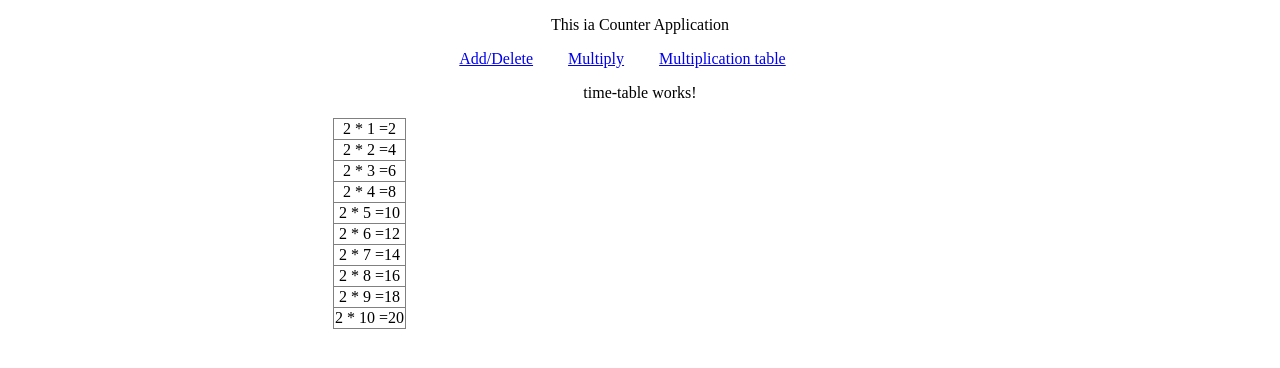
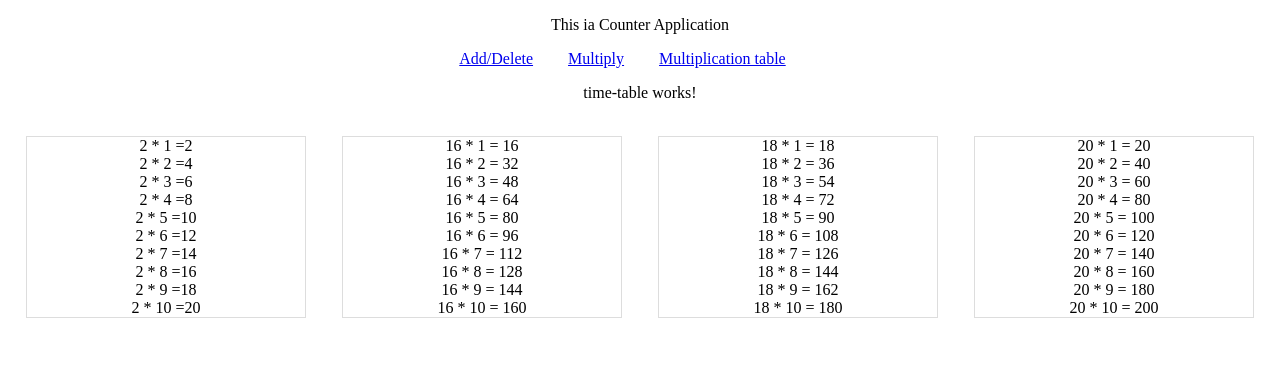
Before and after one commit to HarikaGonela/CounterApp, an Angular app: page /timetable in a window 1280 px wide. Shown: the top 368 px of the page. Built offline with nearby package versions, Linux system fonts and the light colour scheme.

Commit message:
Task 4 1.Multiplication table of last 3 digits from the first multiplication table 2. service instance set as public instead of get & set methods

```diff
--- a/src/app/add-delete/add-delete.component.ts
+++ b/src/app/add-delete/add-delete.component.ts
@@ -10,8 +10,6 @@ export class AddDeleteComponent implements OnInit {
 
   constructor(public operationService: OperationService) { }
 
-  out = 0;
-
   ngOnInit() {
 
   }
--- a/src/app/shared/operation.service.ts
+++ b/src/app/shared/operation.service.ts
@@ -7,13 +7,5 @@ export class OperationService {
 
   constructor() { }
 
-  private counter = 2;
-
-  get counterValue(){
-    return this.counter;
-  }
-
-  set counterValue(value:number){
-    this.counter = value;
-  }
+  public counterValue = 2;
 }
--- a/src/app/time-table/time-table.component.css
+++ b/src/app/time-table/time-table.component.css
@@ -1,9 +1,9 @@
-timetable{
-   margin-left: 350px;
+.timetable{
+    display: flex;
 }
-table, td {
-    border: 1px solid grey;
-    border-collapse: collapse;
-    margin-left: 325px;
 
+.table, .lastTables{
+    border: 1px solid #ddd;
+    flex: 1;
+    margin: 18px;
 }
--- a/src/app/time-table/time-table.component.html
+++ b/src/app/time-table/time-table.component.html
@@ -1,13 +1,15 @@
 <p>time-table works!</p>
-<!-- <div class="timetable">
-    <input type="number" id="multiplier" name="multiplier">
-    <button type="button" (click)="multiplication()">table</button>
-</div> -->
+<div class="timetable">
+    <div class="table">
+        <div *ngFor='let i of number'>
+            <div>{{result}} * {{i}} ={{result *i}}</div>
+        </div>
 
-<div class="timetable">
-    <table>
-        <tr *ngFor='let i of number'>
-            <td>{{operationService.counterValue}} * {{i}} ={{operationService.counterValue *i}}</td>
-        </tr>
-    </table>
+    </div>
+
+    <div class="lastTables" *ngFor='let result of [result *8 , result*9,result*10]'>
+        <div *ngFor="let i of number">
+            <div>{{result}} * {{i}} = {{result * i}}</div>
+        </div>
+    </div>
 </div>
--- a/src/app/time-table/time-table.component.ts
+++ b/src/app/time-table/time-table.component.ts
@@ -7,17 +7,12 @@ import { OperationService } from '../shared/operation.service';
   styleUrls: ['./time-table.component.css']
 })
 export class TimeTableComponent implements OnInit {
+  result = this.operationService.counterValue;
 
   constructor(public operationService : OperationService) { }
 
   ngOnInit(): void {
   }
 
-  number:any= [1,2,3,4,5,6,7,8,9,10];
-
-  // multiplication(){
-  //   this.operationService.counterValue = this.operationService.counterValue;
-
-  // }
-
+   number:any = [1,2,3,4,5,6,7,8,9,10];
 }
```
